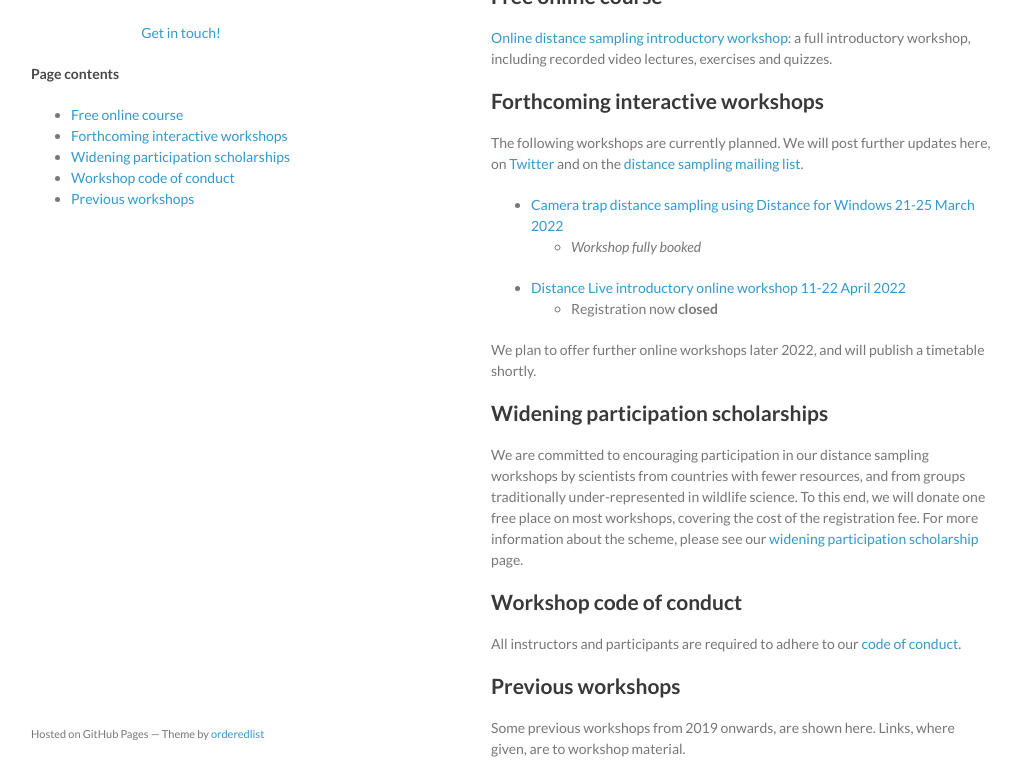
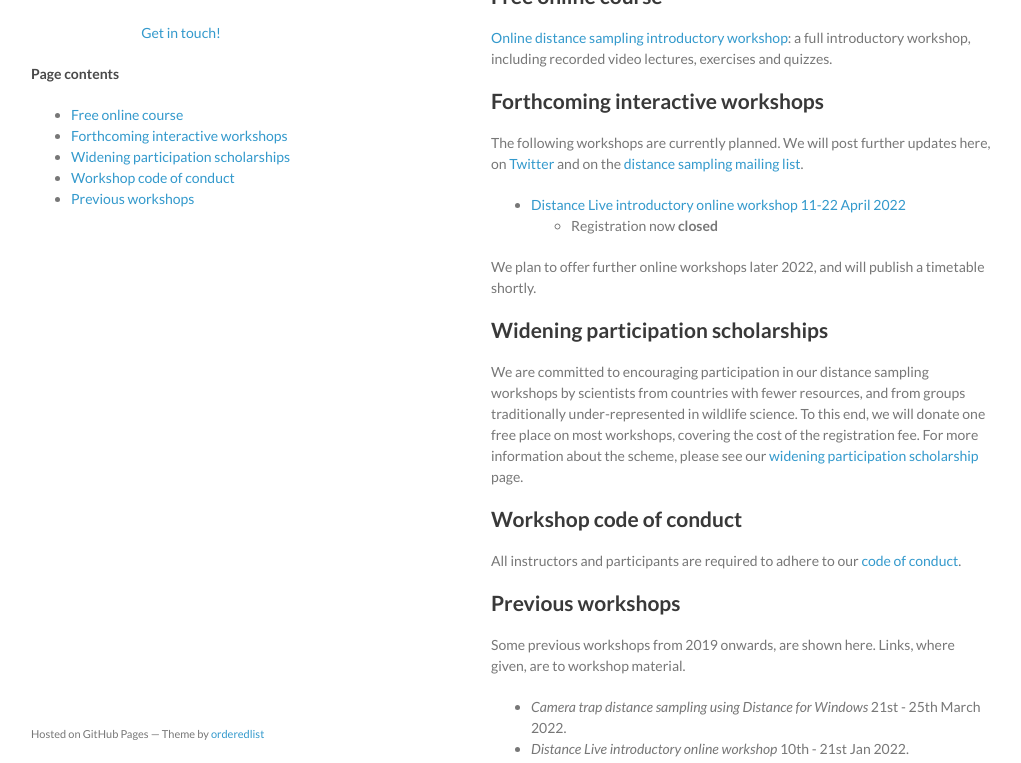
Before and after one commit to distanceworkshops/distanceworkshops.github.io, a Jekyll site: the page built from index.md, in a window 1280 px wide and 900 px high, cut to the strip 137-900 px from the top of the window. Shown: the whole strip, without its empty margins (129-1150 px from the left). Built offline with Jekyll 4.4.1, drawn with Linux system fonts in a browser that asks for light colours.

Commit message:
archive CTDS march 2022

```diff
--- a/index.md
+++ b/index.md
@@ -17,8 +17,6 @@ Here you can find content for distance sampling workshops including slides, exer
 
 The following workshops are currently planned.  We will post further updates here, on [Twitter](http://twitter.com/distancesamp) and on the [distance sampling mailing list](https://groups.google.com/forum/#!forum/distance-sampling).
 
-- [Camera trap distance sampling using Distance for Windows 21-25 March 2022](http://workshops.distancesampling.org/CTDS-Mar2022.html)
-  - *Workshop fully booked*
 - [Distance Live introductory online workshop 11-22 April 2022](http://workshops.distancesampling.org/intro-apr-22.html)
   - Registration now **closed**
 
@@ -36,6 +34,7 @@ All instructors and participants are required to adhere to our [code of conduct]
 
 Some previous workshops from 2019 onwards, are shown here. Links, where given, are to workshop material.
 
+- *Camera trap distance sampling using Distance for Windows* 21st - 25th March 2022.
 - *Distance Live introductory online workshop* 10th - 21st Jan 2022.
 - *Camera trap distance sampling October 2021* 18th - 21st Oct 2021.
 - *Distance Live introductory online workshop* 20 Sept - 01 Oct 2021.
```
